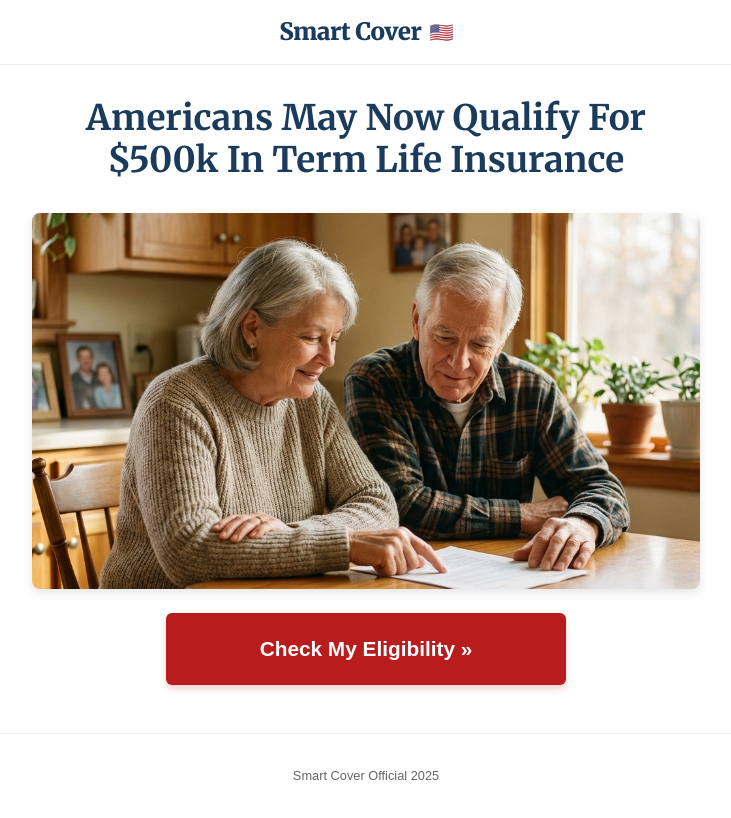
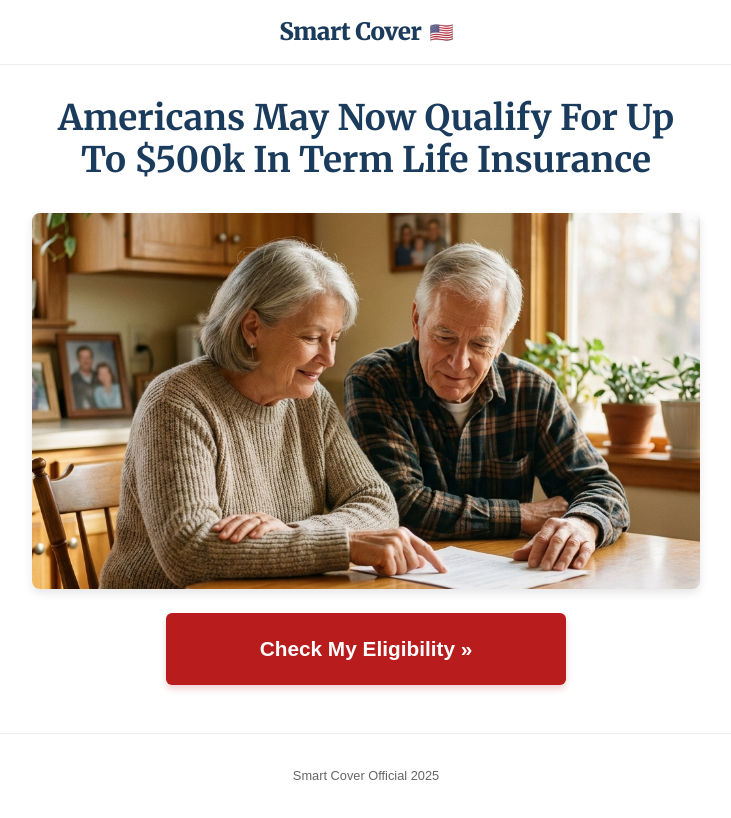
Before and after one commit to FelixNZD/term-life-lander, a website built with Vite: page index.html in a window 1280 px wide. Shown: the whole page, without its empty margins (274-1005 px from the left). Built offline with nearby package versions, Linux system fonts and the light colour scheme.

Commit message:
Add 'Up To' to headline

```diff
--- a/index.html
+++ b/index.html
@@ -24,7 +24,7 @@
   <main class="container">
     <div class="centered-content">
 
-      <h1 class="headline">Americans May Now Qualify For $500k In Term Life Insurance</h1>
+      <h1 class="headline">Americans May Now Qualify For Up To $500k In Term Life Insurance</h1>
 
       <div class="hero-image-container">
         <img src="seniors_reviewing_papers.png" alt="Seniors reviewing their options" class="hero-image">
```
